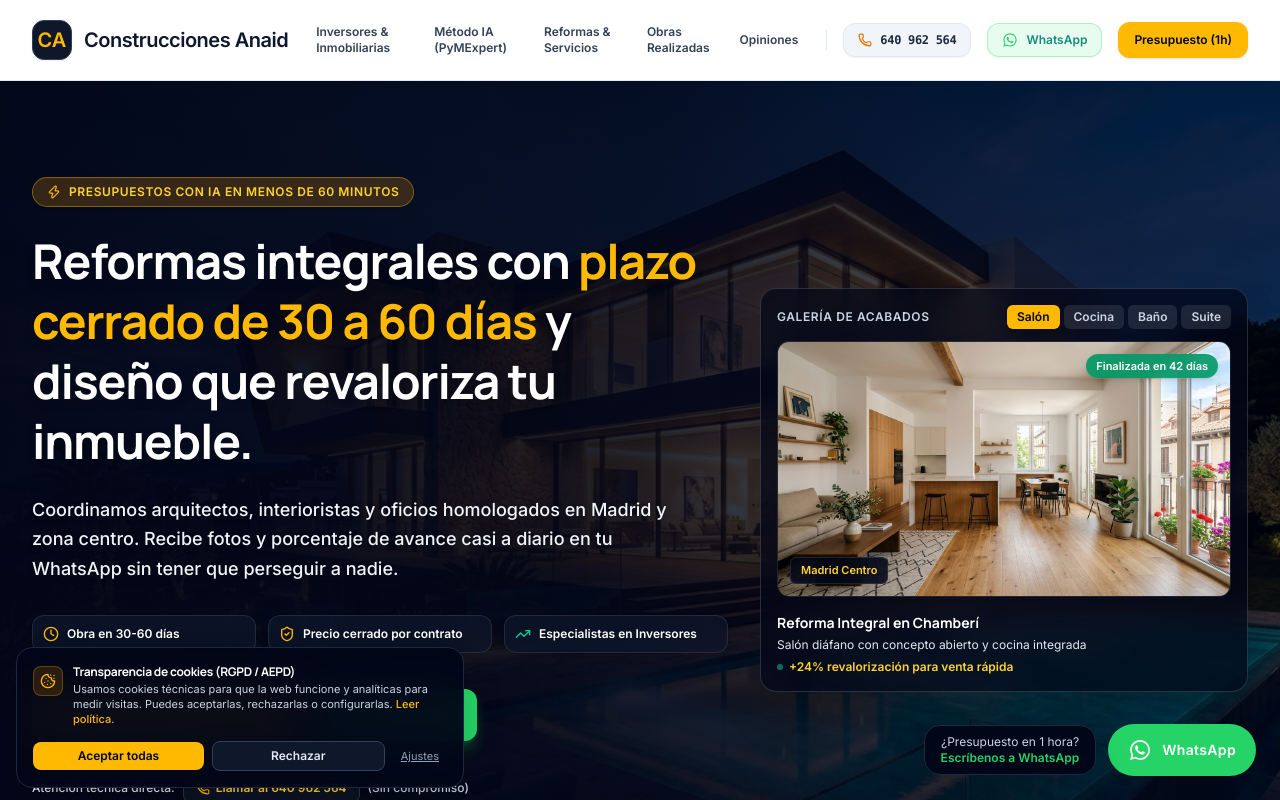
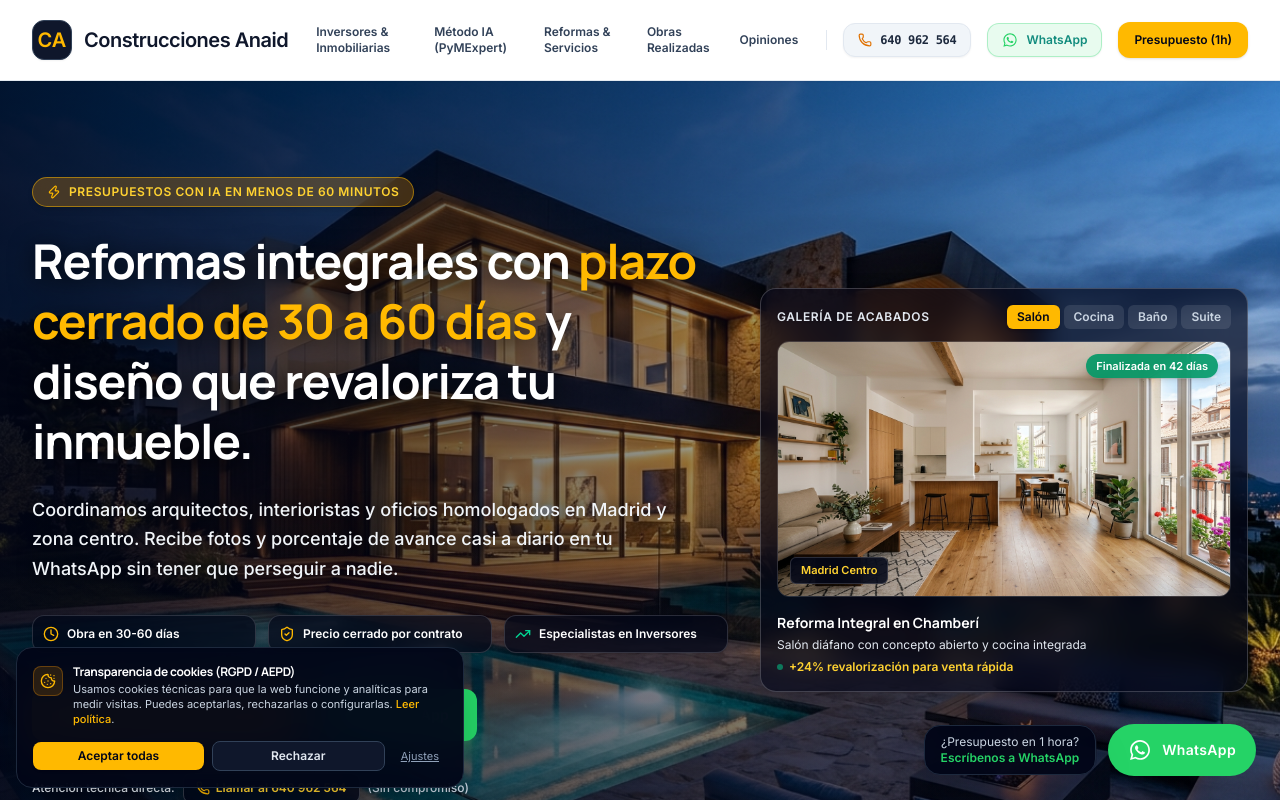
Before and after one commit to luygy0001/anaidgrupo-web, a Next.js app: page / in a window 1280 px wide. Shown: the top 800 px of the page. Built offline with nearby package versions, Linux system fonts and the light colour scheme.

Commit message:
feat: invertir imagen Hero efecto espejo y aclarar velos para mayor luz y contraste

```diff
--- a/src/components/sections/Hero.tsx
+++ b/src/components/sections/Hero.tsx
@@ -59,7 +59,7 @@ export default function Hero() {
   return (
     <section className="relative min-h-[90vh] flex items-center py-16 lg:py-24 overflow-hidden bg-slate-950">
       {/* ============================================================
-          FONDO CINEMÁTICO: Chalet moderno con piscina al anochecer
+          FONDO CINEMÁTICO: Chalet moderno invertido (espejo) y lleno de luz
           ============================================================ */}
       <div className="absolute inset-0 z-0">
         <Image
@@ -68,13 +68,12 @@ export default function Hero() {
           fill
           priority
           quality={95}
-          className="object-cover object-center lg:object-[center_35%]"
+          className="object-cover object-center lg:object-[center_35%] -scale-x-100"
         />
 
-        {/* Máscara de gradiente suave: sombra a la izquierda para contraste del texto, limpia a la derecha para ver el chalet y la piscina */}
-        <div className="absolute inset-0 bg-slate-950/45" />
-        <div className="absolute inset-0 bg-gradient-to-r from-slate-950/95 via-slate-950/75 to-transparent" />
-        <div className="absolute inset-0 bg-gradient-to-t from-slate-950/80 via-transparent to-slate-950/40" />
+        {/* Máscara luminosa ultra ligera: solo sombra sutil en el lateral del texto para que la foto brille con toda su fuerza */}
+        <div className="absolute inset-0 bg-gradient-to-r from-slate-950/80 via-slate-950/45 to-transparent" />
+        <div className="absolute inset-0 bg-gradient-to-t from-slate-950/40 via-transparent to-transparent" />
       </div>
 
       {/* ============================================================
@@ -85,32 +84,32 @@ export default function Hero() {
           {/* Columna de Texto y Conversión (7 cols) */}
           <div className="lg:col-span-7 space-y-6 text-left">
             {/* Tag / Badge de impacto */}
-            <div className="inline-flex items-center gap-2 px-3.5 py-1.5 rounded-full bg-amber-500/20 border border-amber-400/40 text-amber-300 text-xs font-bold uppercase tracking-wider shadow-sm backdrop-blur-sm">
+            <div className="inline-flex items-center gap-2 px-3.5 py-1.5 rounded-full bg-amber-500/25 border border-amber-400/50 text-amber-300 text-xs font-bold uppercase tracking-wider shadow-md backdrop-blur-md">
               <Zap className="w-3.5 h-3.5 text-amber-400" />
               Presupuestos con IA en menos de 60 minutos
             </div>
 
-            {/* H1 de Alto Impacto */}
-            <h1 className="text-3xl sm:text-5xl lg:text-5xl font-black tracking-tight text-white leading-tight drop-shadow-lg">
+            {/* H1 de Alto Impacto con sombra de alta definición */}
+            <h1 className="text-3xl sm:text-5xl lg:text-5xl font-black tracking-tight text-white leading-tight drop-shadow-[0_4px_12px_rgba(0,0,0,0.85)]">
               Reformas integrales con <span className="text-amber-400">plazo cerrado de 30 a 60 días</span> y diseño que revaloriza tu inmueble.
             </h1>
 
             {/* Subtítulo puente */}
-            <p className="text-base sm:text-lg text-slate-100 leading-relaxed max-w-2xl drop-shadow-md font-medium">
+            <p className="text-base sm:text-lg text-slate-100 leading-relaxed max-w-2xl drop-shadow-[0_2px_8px_rgba(0,0,0,0.8)] font-medium">
               Coordinamos arquitectos, interioristas y oficios homologados en Madrid y zona centro. Recibe fotos y porcentaje de avance casi a diario en tu WhatsApp sin tener que perseguir a nadie.
             </p>
 
             {/* Badges de Confianza Rápidos */}
             <div className="grid grid-cols-2 sm:grid-cols-3 gap-3 pt-2">
-              <div className="flex items-center gap-2 text-xs font-semibold text-white bg-slate-900/70 backdrop-blur-md p-2.5 rounded-xl border border-white/10 shadow-sm">
+              <div className="flex items-center gap-2 text-xs font-semibold text-white bg-slate-950/70 backdrop-blur-md p-2.5 rounded-xl border border-white/15 shadow-md">
                 <Clock className="w-4 h-4 text-amber-400 shrink-0" />
                 <span>Obra en 30-60 días</span>
               </div>
-              <div className="flex items-center gap-2 text-xs font-semibold text-white bg-slate-900/70 backdrop-blur-md p-2.5 rounded-xl border border-white/10 shadow-sm">
+              <div className="flex items-center gap-2 text-xs font-semibold text-white bg-slate-950/70 backdrop-blur-md p-2.5 rounded-xl border border-white/15 shadow-md">
                 <ShieldCheck className="w-4 h-4 text-amber-400 shrink-0" />
                 <span>Precio cerrado por contrato</span>
               </div>
-              <div className="flex items-center gap-2 text-xs font-semibold text-white bg-slate-900/70 backdrop-blur-md p-2.5 rounded-xl border border-white/10 shadow-sm col-span-2 sm:col-span-1">
+              <div className="flex items-center gap-2 text-xs font-semibold text-white bg-slate-950/70 backdrop-blur-md p-2.5 rounded-xl border border-white/15 shadow-md col-span-2 sm:col-span-1">
                 <TrendingUp className="w-4 h-4 text-emerald-400 shrink-0" />
                 <span>Especialistas en Inversores</span>
               </div>
@@ -120,7 +119,7 @@ export default function Hero() {
             <div className="pt-3 flex flex-col sm:flex-row items-stretch sm:items-center gap-4">
               <a
                 href="#contacto"
-                className="inline-flex items-center justify-center px-8 py-4 rounded-xl bg-amber-400 hover:bg-amber-300 text-slate-950 font-black text-sm uppercase tracking-wider shadow-lg shadow-amber-500/25 hover:shadow-amber-500/40 transition-all transform hover:-translate-y-0.5 text-center"
+                className="inline-flex items-center justify-center px-8 py-4 rounded-xl bg-amber-400 hover:bg-amber-300 text-slate-950 font-black text-sm uppercase tracking-wider shadow-xl shadow-amber-500/25 hover:shadow-amber-500/40 transition-all transform hover:-translate-y-0.5 text-center"
               >
                 Pedir Presupuesto en 1h
               </a>
@@ -131,7 +130,7 @@ export default function Hero() {
                 target="_blank"
                 rel="noopener noreferrer"
                 aria-label="Contactar por WhatsApp"
-                className="inline-flex items-center justify-center gap-2.5 px-7 py-4 rounded-xl bg-[#25D366] hover:bg-[#20bd5a] text-white font-black text-sm tracking-wide shadow-lg shadow-[#25D366]/30 transition-all transform hover:-translate-y-0.5 text-center"
+                className="inline-flex items-center justify-center gap-2.5 px-7 py-4 rounded-xl bg-[#25D366] hover:bg-[#20bd5a] text-white font-black text-sm tracking-wide shadow-xl shadow-[#25D366]/30 transition-all transform hover:-translate-y-0.5 text-center"
               >
                 <WhatsAppIcon className="w-5 h-5 fill-white text-white shrink-0" />
                 <span>WhatsApp</span>
@@ -139,25 +138,25 @@ export default function Hero() {
             </div>
 
             <div className="pt-2 flex items-center gap-2 text-xs text-slate-200 font-medium flex-wrap">
-              <span>Atención técnica directa:</span>
+              <span className="drop-shadow-sm">Atención técnica directa:</span>
               <a
                 href={`tel:${PHONE}`}
-                className="inline-flex items-center gap-1.5 px-3 py-1.5 rounded-lg bg-slate-900/80 hover:bg-slate-900 border border-white/15 text-amber-300 hover:text-amber-200 font-bold transition-all shadow-xs backdrop-blur-sm"
+                className="inline-flex items-center gap-1.5 px-3 py-1.5 rounded-lg bg-slate-950/80 hover:bg-slate-900 border border-white/20 text-amber-300 hover:text-amber-200 font-bold transition-all shadow-md backdrop-blur-md"
                 aria-label={`Llamar al teléfono ${PHONE_DISPLAY}`}
               >
                 <Phone className="w-3.5 h-3.5 text-amber-400 shrink-0" />
                 <span>Llamar al {PHONE_DISPLAY}</span>
               </a>
-              <span className="text-slate-300">(Sin compromiso)</span>
+              <span className="text-slate-300 drop-shadow-sm">(Sin compromiso)</span>
             </div>
           </div>
 
           {/* Columna Visual de Muestra en directo (5 cols) - Tarjeta de Cristal Translúcido */}
           <div className="lg:col-span-5 relative">
-            <div className="relative rounded-2xl overflow-hidden border border-white/15 shadow-2xl bg-slate-950/70 backdrop-blur-md p-3 sm:p-4 space-y-3">
+            <div className="relative rounded-2xl overflow-hidden border border-white/20 shadow-2xl bg-slate-950/65 backdrop-blur-md p-3 sm:p-4 space-y-3">
               {/* Selector interactivo de estancias */}
               <div className="flex items-center justify-between">
-                <span className="text-xs uppercase tracking-wider text-slate-300 font-bold">
+                <span className="text-xs uppercase tracking-wider text-slate-200 font-bold drop-shadow-xs">
                   Galería de Acabados
                 </span>
                 <div className="flex items-center gap-1">
@@ -179,7 +178,7 @@ export default function Hero() {
               </div>
 
               {/* Imagen de foco nítida enmarcada */}
-              <div className="relative h-60 sm:h-64 w-full rounded-xl overflow-hidden border border-white/10">
+              <div className="relative h-60 sm:h-64 w-full rounded-xl overflow-hidden border border-white/15">
                 <Image
                   src={active.image}
                   alt={active.title}
@@ -189,14 +188,14 @@ export default function Hero() {
                 <div className="absolute top-3 right-3 bg-emerald-600/90 backdrop-blur-sm text-white text-[11px] font-bold px-2.5 py-1 rounded-full shadow-md">
                   Finalizada en {active.duration}
                 </div>
-                <div className="absolute bottom-3 left-3 bg-slate-950/85 backdrop-blur-md text-amber-300 text-[11px] font-bold px-2.5 py-1 rounded-md border border-white/10">
+                <div className="absolute bottom-3 left-3 bg-slate-950/85 backdrop-blur-md text-amber-300 text-[11px] font-bold px-2.5 py-1 rounded-md border border-white/15">
                   {active.location}
                 </div>
               </div>
 
               {/* Ficha técnica de la obra en curso */}
               <div className="space-y-1 text-left pt-1">
-                <h3 className="text-sm font-bold text-white">
+                <h3 className="text-sm font-bold text-white drop-shadow-xs">
                   {active.title}
                 </h3>
                 <p className="text-xs text-slate-200 leading-snug">
```
